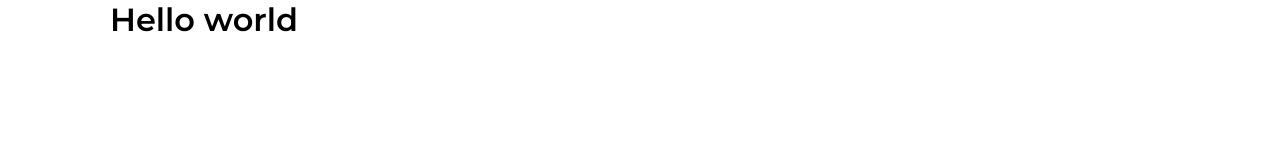
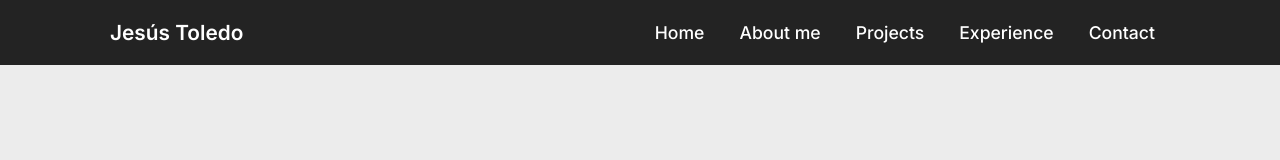
Before and after one commit to Jesus-Toledo/portfolio, a plain HTML site: page index.html in a window 1280 px wide. Drawn offline with nearby package versions, Linux system fonts and the light colour scheme.

Commit message:
working on the page header

```diff
--- a/css/desktop.css
+++ b/css/desktop.css
@@ -0,0 +1,30 @@
+
+
+
+@media (min-width: 850px){
+    .nav{
+        position: static;
+        width: auto;
+        display: flex;
+        overflow: visible;
+        max-height: none;
+        justify-content: flex-end;
+        align-items: center;
+        background: none;
+        box-shadow: none;
+        padding: 0;
+
+        & ul {
+            display: flex;
+            gap: 5px;
+
+            & li {
+                margin: 0;
+            }
+        }
+    }
+    .nav__toggle {
+        display: none;
+    }
+
+}
--- a/css/styles.css
+++ b/css/styles.css
@@ -30,6 +30,9 @@
   }
 
   body {
+    margin: 0;
+    background: var(--bg);
+    color: var(--text);
     font-family: "Inter", sans-serif;
   }
   .container {
@@ -38,3 +41,86 @@
     margin: 0 auto;
     padding: 0 20px;
   }
+
+
+  /**    header section   */
+
+  .header {
+    position: sticky;
+    top: 0;
+    width: 100%;
+    background: rgba(0, 0, 0, 0.85);
+    z-index: 999;
+  }
+  .nav__container {
+    display: flex;
+    justify-content: space-between;
+    align-items: center;
+    height: 65px;
+  }
+  .logo {
+    font-size: 1.3rem;
+    font-weight: 600;
+    color: var(--white);
+    text-decoration: none;
+  }
+  .nav__toggle {
+    background: none;
+    border: none;
+    cursor: pointer;
+    padding: 0;
+    display: flex;
+    align-items: center;
+
+    & span {
+        font-size: 32px;
+        color: var(--white);
+        line-height: 1;
+    }
+  }
+  .nav {
+    position: absolute;
+    top: 65px;
+    left: 0;
+    width: 100%;
+    background: var(--text);
+    max-height: 0;
+    padding: 0;
+    overflow: hidden;
+    transition: max-height .35s ease;
+    box-shadow: 0 4px 8px rgba(0, 0, 0, 0.1);
+
+        & ul {
+            padding: 20px 0;
+            margin: 0;
+
+            & li{
+                text-align: center;
+                margin: 0;
+                padding: 15px;
+                transition: background-color .3s easy;
+
+                &:hover {
+                    background-color: rgba(255, 255, 255, 0.1);
+                }
+            }
+
+            & li:last-child {
+                margin-bottom: 0;
+            }
+        }
+        & a{
+            text-decoration: none;
+            font-size: 1.1rem;
+            color: var(--white);
+            font-weight: 500;
+            transition: color 0.3s;
+
+            &:hover {
+                color: var(--accent-blue);
+            }
+        }
+  }
+  .nav.open {
+    max-height: 50vh;
+  }
--- a/index.html
+++ b/index.html
@@ -3,7 +3,7 @@
 <head>
     <meta charset="UTF-8">
     <meta name="viewport" content="width=device-width, initial-scale=1.0">
-    <link rel="stylesheet" href="https://fonts.googleapis.com/css2?family=Material+Symbols+Rounded" />
+    <link rel="stylesheet" href="https://fonts.googleapis.com/css2?family=Material+Symbols+Outlined" />
     <link href="https://fonts.googleapis.com/css2?family=Inter:wght@300;400;500;600;700&display=swap" rel="stylesheet">
     <link href="https://fonts.googleapis.com/css2?family=Montserrat:wght@300;400;500;600&display=swap" rel="stylesheet">
     <title>Jesús Toledo</title>
@@ -13,10 +13,23 @@
 </head>
 <body>
     <header class="header">
-        <div class="container">
-            <h1>Hello world</h1>
+        <div class="container nav__container">
+            <a href="#" class="logo">Jesús Toledo</a>
+            <button class="nav__toggle" id="nav__toggle">
+                <span class="material-symbols-outlined">menu</span>
+            </button>
+            <div class="nav" id="nav">
+                <ul>
+                    <li><a href="#home">Home</a></li>
+                    <li><a href="#about">About me</a></li>
+                    <li><a href="#projects">Projects</a></li>
+                    <li><a href="#experience">Experience</a></li>
+                    <li><a href="#contact">Contact</a></li>
+                </ul>
+            </div>
         </div>
     </header>
 
+    <script src="javascript/hamburguerButton.js"></script>
 </body>
 </html>
--- /dev/null
+++ b/javascript/hamburguerButton.js
@@ -0,0 +1,6 @@
+const toggle = document.getElementById("nav__toggle");
+const nav = document.getElementById("nav");
+
+toggle.addEventListener("click", () => {
+  nav.classList.toggle("open");
+});
```
